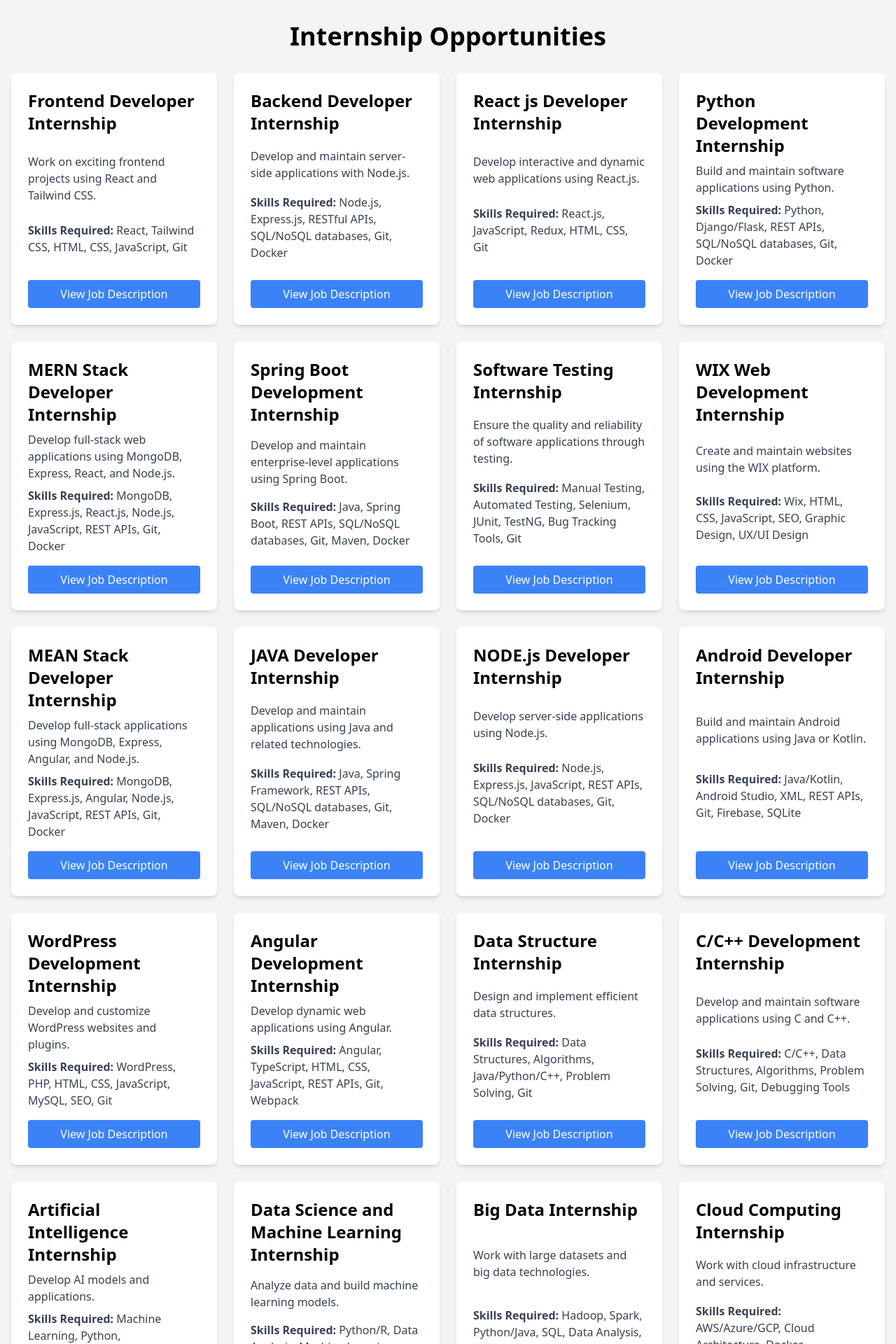
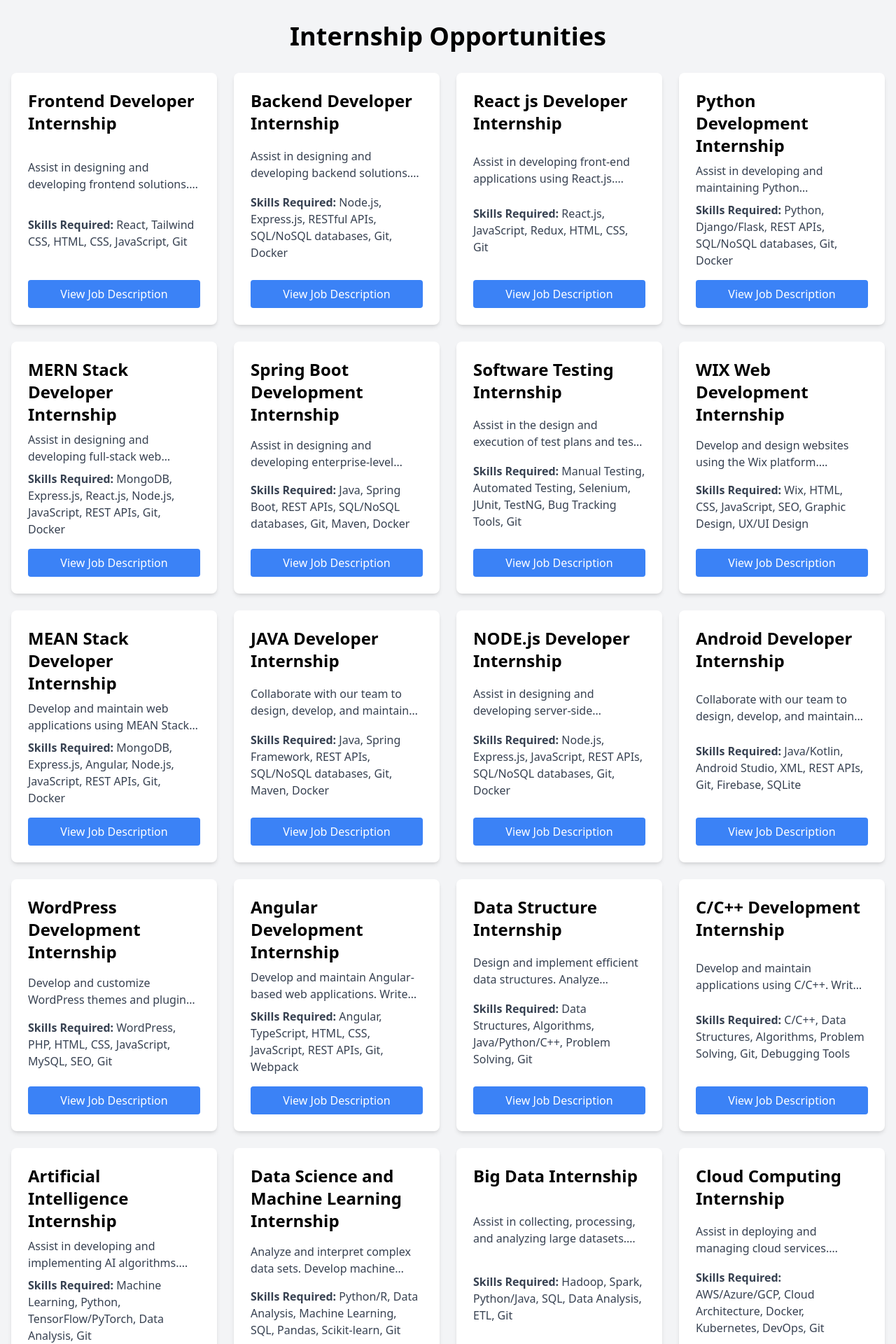
Before and after one commit to TENLIMITLESS/career-page, a React (Create React App) app: page / in a window 1280 px wide. Shown: the top 1920 px of the page at 70% size. Built offline with nearby package versions, Linux system fonts and the light colour scheme.

Commit message:
jd added

```diff
--- a/src/components/Home.js
+++ b/src/components/Home.js
@@ -5,161 +5,161 @@ const internships = [
   {
     id: 1,
     title: 'Frontend Developer Internship',
-    description: 'Work on exciting frontend projects using React and Tailwind CSS.',
+    description: 'Assist in designing and developing frontend solutions. Write clean and efficient code using HTML, CSS, and JavaScript. Collaborate with designers and backend developers to ensure seamless integration of frontend and backend components. Learn and apply best practices in frontend development.',
     skills: 'React, Tailwind CSS, HTML, CSS, JavaScript, Git',
     email: 'hr@entrepreneurshipnetwork.net'
   },
   {
     id: 2,
     title: 'Backend Developer Internship',
-    description: 'Develop and maintain server-side applications with Node.js.',
+    description: 'Assist in designing and developing backend solutions. Write efficient and scalable code using languages such as Python, Node.js, or Java. Collaborate with frontend developers to ensure seamless integration of frontend and backend components. Learn and apply best practices in backend development, including database management and API design.',
     skills: 'Node.js, Express.js, RESTful APIs, SQL/NoSQL databases, Git, Docker',
     email: 'hr@entrepreneurshipnetwork.net'
   },
   {
     id: 3,
     title: 'React js Developer Internship',
-    description: 'Develop interactive and dynamic web applications using React.js.',
+    description: 'Assist in developing front-end applications using React.js. Write clean, maintainable code. Collaborate with designers and back-end developers. Optimize components for maximum performance.',
     skills: 'React.js, JavaScript, Redux, HTML, CSS, Git',
     email: 'hr@entrepreneurshipnetwork.net'
   },
   {
     id: 4,
     title: 'Python Development Internship',
-    description: 'Build and maintain software applications using Python.',
+    description: 'Assist in developing and maintaining Python applications. Write efficient and reusable code. Troubleshoot and debug software issues. Collaborate with the team on various development tasks.',
     skills: 'Python, Django/Flask, REST APIs, SQL/NoSQL databases, Git, Docker',
     email: 'hr@entrepreneurshipnetwork.net'
   },
   {
     id: 5,
     title: 'MERN Stack Developer Internship',
-    description: 'Develop full-stack web applications using MongoDB, Express, React, and Node.js.',
+    description: 'Assist in designing and developing full-stack web applications using the MERN (MongoDB, Express.js, React.js, Node.js) stack. Write clean and efficient code for both frontend and backend components. Collaborate with designers and other developers to ensure seamless integration of different layers of the application. Learn and apply best practices in MERN stack development, including RESTful API design and database management.',
     skills: 'MongoDB, Express.js, React.js, Node.js, JavaScript, REST APIs, Git, Docker',
     email: 'hr@entrepreneurshipnetwork.net'
   },
   {
     id: 6,
     title: 'Spring Boot Development Internship',
-    description: 'Develop and maintain enterprise-level applications using Spring Boot.',
+    description: 'Assist in designing and developing enterprise-level applications using Spring Boot. Write clean and efficient code using Java and Spring Boot framework. Collaborate with frontend developers to integrate backend services with user interfaces. Learn and apply best practices in Spring Boot development, including RESTful API design, database integration, and microservices architecture.',
     skills: 'Java, Spring Boot, REST APIs, SQL/NoSQL databases, Git, Maven, Docker',
     email: 'hr@entrepreneurshipnetwork.net'
   },
   {
     id: 7,
     title: 'Software Testing Internship',
-    description: 'Ensure the quality and reliability of software applications through testing.',
+    description: 'Assist in the design and execution of test plans and test cases. Perform manual and automated testing of web and mobile applications. Identify, document, and track software defects. Collaborate with the development team to resolve issues. Participate in Agile processes and sprints.',
     skills: 'Manual Testing, Automated Testing, Selenium, JUnit, TestNG, Bug Tracking Tools, Git',
     email: 'hr@entrepreneurshipnetwork.net'
   },
   {
     id: 8,
     title: 'WIX Web Development Internship',
-    description: 'Create and maintain websites using the WIX platform.',
+    description: 'Develop and design websites using the Wix platform. Customize templates to meet client requirements. Ensure websites are user-friendly and visually appealing. Collaborate with the design team to enhance website functionality.',
     skills: 'Wix, HTML, CSS, JavaScript, SEO, Graphic Design, UX/UI Design',
     email: 'hr@entrepreneurshipnetwork.net'
   },
   {
     id: 9,
     title: 'MEAN Stack Developer Internship',
-    description: 'Develop full-stack applications using MongoDB, Express, Angular, and Node.js.',
+    description: 'Develop and maintain web applications using MEAN Stack or Full Stack technologies. Write clean and efficient code. Collaborate with front-end and back-end developers to deliver high-quality software. Participate in Agile development processes.',
     skills: 'MongoDB, Express.js, Angular, Node.js, JavaScript, REST APIs, Git, Docker',
     email: 'hr@entrepreneurshipnetwork.net'
   },
   {
     id: 10,
     title: 'JAVA Developer Internship',
-    description: 'Develop and maintain applications using Java and related technologies.',
+    description: 'Collaborate with our team to design, develop, and maintain Java-based applications.Assist in troubleshooting and resolving software issues.Participate in code reviews and team discussions to improve code quality.Work on both front-end and back-end components of our applications.Gain practical experience with various tools and technologies in our tech stack.Engage in Agile development processes, including sprint planning and retrospectives.',
     skills: 'Java, Spring Framework, REST APIs, SQL/NoSQL databases, Git, Maven, Docker',
     email: 'hr@entrepreneurshipnetwork.net'
   },
   {
     id: 11,
     title: 'NODE.js Developer Internship',
-    description: 'Develop server-side applications using Node.js.',
+    description: 'Assist in designing and developing server-side applications using Node.js. Write clean and efficient code to build scalable and high-performance backend services. Collaborate with frontend developers to integrate backend logic with user interfaces. Learn and apply best practices in Node.js development, including asynchronous programming, API design, and database integration.',
     skills: 'Node.js, Express.js, JavaScript, REST APIs, SQL/NoSQL databases, Git, Docker',
     email: 'hr@entrepreneurshipnetwork.net'
   },
   {
     id: 12,
     title: 'Android Developer Internship',
-    description: 'Build and maintain Android applications using Java or Kotlin.',
+    description: 'Collaborate with our team to design, develop, and maintain Android applications. Assist in troubleshooting and resolving software issues. Participate in code reviews and team discussions to improve code quality. Work on both front-end and back-end components of our applications. Gain practical experience with various tools and technologies in our tech stack. Engage in Agile development processes, including sprint planning and retrospectives.',
     skills: 'Java/Kotlin, Android Studio, XML, REST APIs, Git, Firebase, SQLite',
     email: 'hr@entrepreneurshipnetwork.net'
   },
   {
     id: 13,
     title: 'WordPress Development Internship',
-    description: 'Develop and customize WordPress websites and plugins.',
+    description: 'Develop and customize WordPress themes and plugins. Ensure website functionality and responsiveness. Troubleshoot and fix website issues. Work with design and content teams to enhance user experience.',
     skills: 'WordPress, PHP, HTML, CSS, JavaScript, MySQL, SEO, Git',
     email: 'hr@entrepreneurshipnetwork.net'
   },
   {
     id: 14,
     title: 'Angular Development Internship',
-    description: 'Develop dynamic web applications using Angular.',
+    description: 'Develop and maintain Angular-based web applications. Write reusable and testable code. Collaborate with back-end developers and UX/UI designers. Participate in code reviews and team discussions.',
     skills: 'Angular, TypeScript, HTML, CSS, JavaScript, REST APIs, Git, Webpack',
     email: 'hr@entrepreneurshipnetwork.net'
   },
   {
     id: 15,
     title: 'Data Structure Internship',
-    description: 'Design and implement efficient data structures.',
+    description: 'Design and implement efficient data structures. Analyze algorithms for efficiency. Collaborate with development teams to optimize code. Document and test data structure implementations.',
     skills: 'Data Structures, Algorithms, Java/Python/C++, Problem Solving, Git',
     email: 'hr@entrepreneurshipnetwork.net'
   },
   {
     id: 16,
     title: 'C/C++ Development Internship',
-    description: 'Develop and maintain software applications using C and C++.',
+    description: 'Develop and maintain applications using C/C++. Write efficient, reliable, and maintainable code. Debug and troubleshoot software issues. Work closely with other developers on project tasks.',
     skills: 'C/C++, Data Structures, Algorithms, Problem Solving, Git, Debugging Tools',
     email: 'hr@entrepreneurshipnetwork.net'
   },
   {
     id: 17,
     title: 'Artificial Intelligence Internship',
-    description: 'Develop AI models and applications.',
+    description: 'Assist in developing and implementing AI algorithms. Analyze data and create machine learning models. Collaborate with the team on AI research and development. Document and test AI systems.',
     skills: 'Machine Learning, Python, TensorFlow/PyTorch, Data Analysis, Git',
     email: 'hr@entrepreneurshipnetwork.net'
   },
   {
     id: 18,
     title: 'Data Science and Machine Learning Internship',
-    description: 'Analyze data and build machine learning models.',
+    description: 'Analyze and interpret complex data sets. Develop machine learning models to solve business problems. Collaborate with the team to apply data science techniques. Document and present data findings',
     skills: 'Python/R, Data Analysis, Machine Learning, SQL, Pandas, Scikit-learn, Git',
     email: 'hr@entrepreneurshipnetwork.net'
   },
   {
     id: 19,
     title: 'Big Data Internship',
-    description: 'Work with large datasets and big data technologies.',
+    description: 'Assist in collecting, processing, and analyzing large datasets. Develop and maintain data pipelines. Work with various Big Data technologies such as Hadoop, Spark, and Kafka. Collaborate with data engineers and analysts.',
     skills: 'Hadoop, Spark, Python/Java, SQL, Data Analysis, ETL, Git',
     email: 'hr@entrepreneurshipnetwork.net'
   },
   {
     id: 20,
     title: 'Cloud Computing Internship',
-    description: 'Work with cloud infrastructure and services.',
+    description: 'Assist in deploying and managing cloud services. Monitor and optimize cloud infrastructure. Collaborate with the team on cloud-based projects. Learn about different cloud platforms and services.',
     skills: 'AWS/Azure/GCP, Cloud Architecture, Docker, Kubernetes, DevOps, Git',
     email: 'hr@entrepreneurshipnetwork.net'
   },
   {
     id: 21,
     title: 'Software Development Internship',
-    description: 'Design and develop software applications.',
+    description: 'Assist in the design, development, and testing of software applications. Write clean and efficient code. Collaborate with the team to meet project requirements and deadlines. Learn and apply best practices in software development.',
     skills: 'Java/Python/C++, Software Development, SQL/NoSQL, Git, Agile Methodologies',
     email: 'hr@entrepreneurshipnetwork.net'
   },
   {
     id: 22,
     title: 'Technical Program Management Internship',
-    description: 'Plan and manage technical projects.',
+    description: 'Assist in project planning, scheduling, and tracking. Coordinate with cross-functional teams to ensure project milestones are met. Prepare project documentation and reports. Learn about project management methodologies and tools.',
     skills: 'Project Management, Agile Methodologies, Communication, Jira, Confluence',
     email: 'hr@entrepreneurshipnetwork.net'
   },
   {
     id: 23,
     title: 'DevOps Engineering Internship',
-    description: 'Develop and maintain CI/CD pipelines and infrastructure.',
+    description: 'Assist in building and maintaining CI/CD pipelines. Automate infrastructure provisioning and configuration. Monitor and troubleshoot system issues. Learn about DevOps tools and practices.',
     skills: 'Linux, Docker, Kubernetes, Jenkins, AWS/Azure/GCP, Scripting, Git',
     email: 'hr@entrepreneurshipnetwork.net'
   },
--- a/src/components/InternshipCard.js
+++ b/src/components/InternshipCard.js
@@ -1,3 +1,41 @@
+// import React, { useState } from 'react';
+
+// const InternshipCard = ({ title, description, skills }) => {
+//   const [showModal, setShowModal] = useState(false);
+
+//   const toggleModal = () => {
+//     setShowModal(!showModal);
+//   };
+
+//   return (
+//     <div className="bg-white shadow-md rounded-lg p-6 transition duration-300 hover:shadow-lg flex justify-between item-center flex-col">
+//       <h2 className="text-2xl font-bold mb-2">{title}</h2>
+//       <p className="text-gray-700 mb-2">{description}</p>
+//       <p className="text-gray-700 mb-4"><strong>Skills Required:</strong> {skills}</p>
+//       <button onClick={toggleModal} className="inline-block bg-blue-500 text-white py-2 px-4 rounded hover:bg-blue-600 transition duration-200">
+//         View Job Description
+//       </button>
+//       {showModal && (
+//         <div className="fixed inset-0 flex items-center justify-center z-50 bg-gray-900 bg-opacity-50 px-2 ">
+//           <div className="bg-white p-8 rounded-lg z-50 w-full sm:w-2/3 md:w-1/2 lg:w-1/3 max-w-lg overflow-hidden animate-scaleIn">
+//             <h2 className="text-2xl font-bold mb-4">{title}</h2>
+//             <p className="text-gray-700 mb-2">{description}</p>
+//             <button onClick={toggleModal} className="inline-block bg-blue-500 text-white py-2 px-4 rounded hover:bg-blue-600 transition duration-200 mr-4">
+//               Apply Now
+//             </button>
+//             <button onClick={toggleModal} className="inline-block bg-gray-300 text-gray-800 py-2 px-4 rounded hover:bg-gray-400 transition duration-200">
+//               Close
+//             </button>
+//           </div>
+//         </div>
+//       )}
+//     </div>
+//   );
+// };
+
+// export default InternshipCard;
+
+
 import React, { useState } from 'react';
 
 const InternshipCard = ({ title, description, skills }) => {
@@ -7,10 +45,13 @@ const InternshipCard = ({ title, description, skills }) => {
     setShowModal(!showModal);
   };
 
+  // Truncate description to 2 lines
+  const truncatedDescription = description.split(' ').slice(0, 20).join(' ') + '...';
+
   return (
     <div className="bg-white shadow-md rounded-lg p-6 transition duration-300 hover:shadow-lg flex justify-between item-center flex-col">
       <h2 className="text-2xl font-bold mb-2">{title}</h2>
-      <p className="text-gray-700 mb-2">{description}</p>
+      <p className="text-gray-700 mb-2 line-clamp-2">{truncatedDescription}</p>
       <p className="text-gray-700 mb-4"><strong>Skills Required:</strong> {skills}</p>
       <button onClick={toggleModal} className="inline-block bg-blue-500 text-white py-2 px-4 rounded hover:bg-blue-600 transition duration-200">
         View Job Description
```
